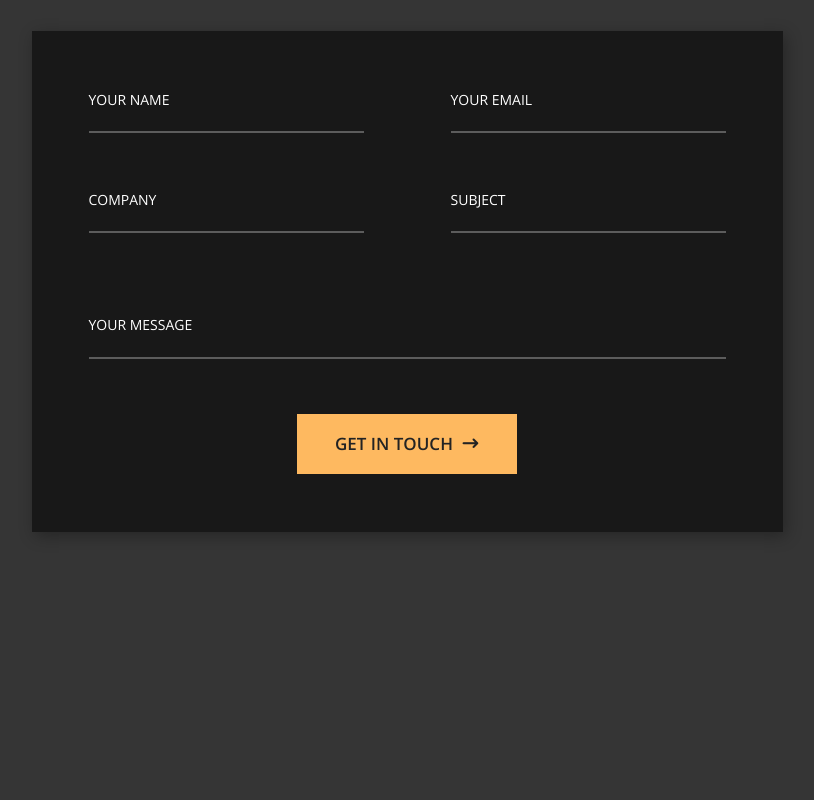
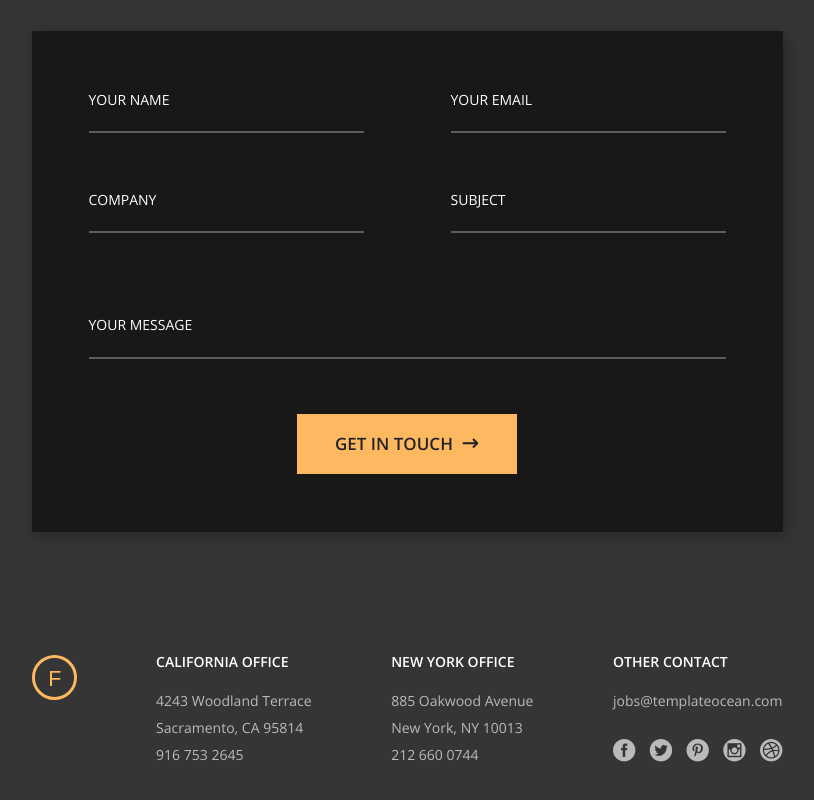
Before and after one commit to NikitaBelevich/Things-For-Human, a website built with Parcel: page src/index.html in a window 1280 px wide. Shown: the part 5293-6093 px from the top of the page, without its empty margins (233-1047 px from the left). Built offline with nearby package versions, Linux system fonts and the light colour scheme; files whose address does not match are found by name.

Commit message:
feat: Доделан footer

```diff
--- a/src/index.html
+++ b/src/index.html
@@ -408,6 +408,44 @@
 
                 </form>
             </div>
+
+            <div class="footer-contacts__addresses">
+                <div class="footer-contacts__block-logo">
+                    <a href="#">
+                        <img class="footer-contacts__fusion-logo" src="./img/svg/fusion.svg" alt="logo">
+                    </a>
+                </div>
+                <div class="footer-contacts__address">
+                    <div class="footer-contacts__office-name">California Office</div>
+                    <div class="footer-contacts__address-description">
+                        4243 Woodland Terrace <br>
+                        Sacramento, CA 95814 <br>
+                        916 753 2645 <br>
+                    </div>
+                </div>
+                <div class="footer-contacts__address">
+                    <div class="footer-contacts__office-name">New york Office</div>
+                    <div class="footer-contacts__address-description">
+                        885 Oakwood Avenue <br>
+                        New York, NY 10013 <br>
+                        212 660 0744 <br>
+                    </div>
+                </div>
+                <div class="footer-contacts__address">
+                    <div class="footer-contacts__office-name">Other Contact</div>
+                    <div class="footer-contacts__address-description">
+                        jobs@templateocean.com
+                    </div>
+                    <div class="footer-contacts__social">
+                        <a class="footer-contacts__social-link social_facebook_circle" href="#"></a>
+                        <a class="footer-contacts__social-link social_twitter_circle" href="#"></a>
+                        <a class="footer-contacts__social-link social_pinterest_circle" href="#"></a>
+                        <a class="footer-contacts__social-link social_instagram_circle" href="#"></a>
+                        <a class="footer-contacts__social-link social_dribbble_circle" href="#"></a>
+                    </div>
+                </div>
+
+            </div>
         </div>
     </footer>
 
--- a/src/scss/blocks/_footer-contacts.scss
+++ b/src/scss/blocks/_footer-contacts.scss
@@ -75,8 +75,6 @@
         &:focus {
             border-bottom-color: $brand-orange-color;
         }
-
-
     }
 
     &__input_message {
@@ -98,4 +96,49 @@
             font-weight: 700;
         }
     }
+    &__addresses {
+        width: 751px;
+        margin: 0 auto;
+        margin-top: 7.7rem;
+        display: flex;
+        justify-content: space-between;
+    }
+    &__block-logo{
+
+    }
+    &__fusion-logo {
+        width: 45px;
+        height: 45px;
+    }
+    &__address {
+
+    }
+
+    &__office-name {
+        color: #fff;
+        @include open600;
+        font-size: 14px;
+        text-transform: uppercase;
+    }
+    &__address-description {
+        margin-top: 18px;
+        font-size: 14px;
+        color: #bababa;
+        @include open400;
+        line-height: 27px;
+    }
+
+    &__social {
+        display: flex;
+        justify-content: space-between;
+        margin-top: 25px;
+    }
+    &__social-link {
+        color: #bababa;
+        font-size: 1.4rem;
+        transition: .2s;
+        &:hover{
+            color: #e9e9e9;
+        }
+    }
 }
```
